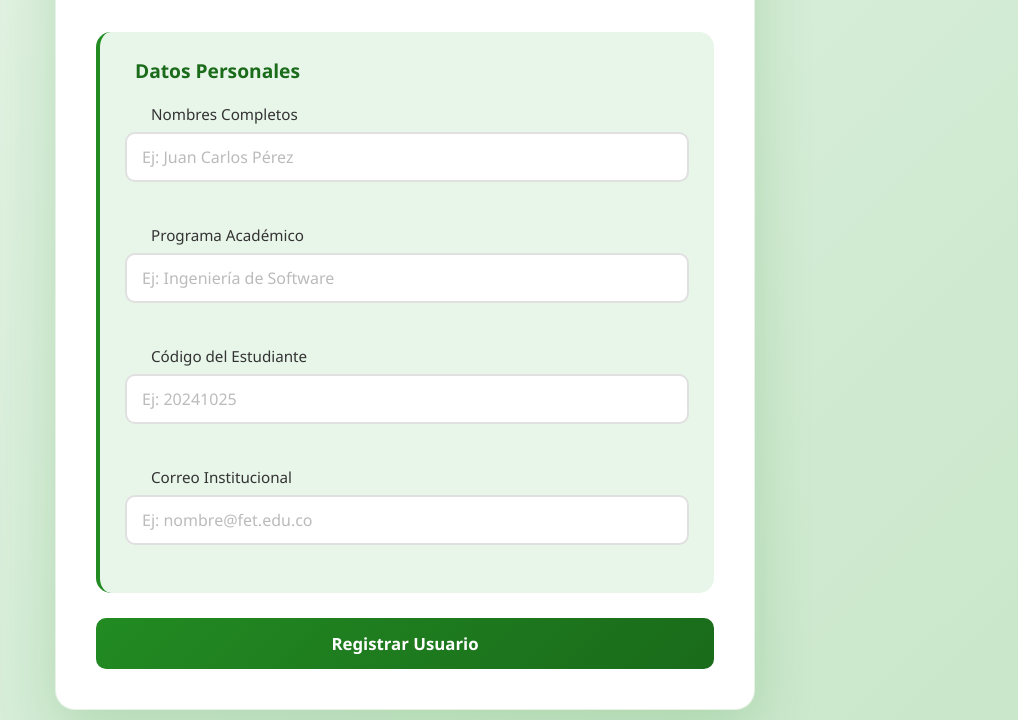
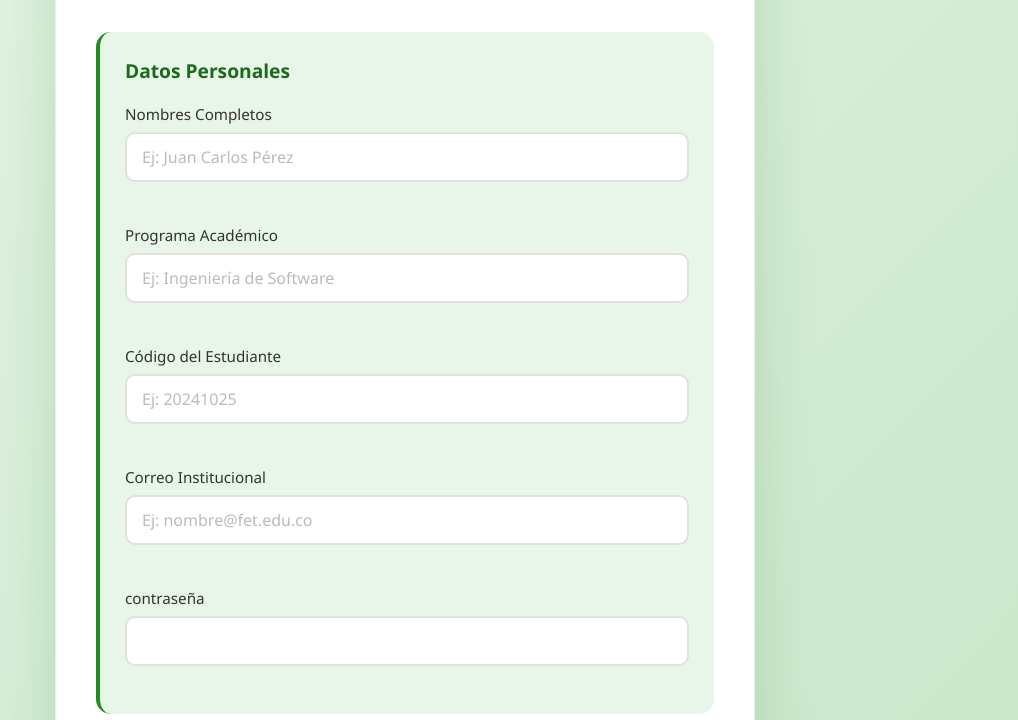
Before and after one commit to INGsoftwareCamilorodriguez/proyecto-del-semestre-3, a plain HTML site: page inicio_de_usuario_y_registro/registro_usuario/registro_usuario.html in a window 1280 px wide. Shown: the part 400-1120 px from the top of the page, without its empty margins (235-1253 px from the left). Drawn offline with Linux system fonts and the light colour scheme; files whose address does not match are found by name.

Commit message:
arreglo del html

```diff
--- a/inicio_de_usuario_y_registro/registro_usuario/registro_usuario.html
+++ b/inicio_de_usuario_y_registro/registro_usuario/registro_usuario.html
@@ -46,30 +46,36 @@
 
           <!-- Datos personales -->
           <div class="form-section">
-            <h2><i class="fas fa-user"></i> Datos Personales</h2>
+            <h2> Datos Personales</h2>
 
             <div class="form-group">
-              <label for="nombre"><i class="fas fa-id-card"></i> Nombres Completos</label>
+              <label for="nombre">Nombres Completos</label>
               <input type="text" id="nombre" name="nombre" placeholder="Ej: Juan Carlos Pérez">
               <span class="error-message" id="errorNombre"></span>
             </div>
 
             <div class="form-group">
-              <label for="programa"><i class="fas fa-graduation-cap"></i> Programa Académico</label>
+              <label for="programa">Programa Académico</label>
               <input type="text" id="programa" name="programa" placeholder="Ej: Ingeniería de Software">
               <span class="error-message" id="errorPrograma"></span>
             </div>
 
             <div class="form-group">
-              <label for="codigoEstudiante"><i class="fas fa-id-badge"></i> Código del Estudiante</label>
+              <label for="codigoEstudiante">Código del Estudiante</label>
               <input type="text" id="codigoEstudiante" name="codigoEstudiante" placeholder="Ej: 20241025">
               <span class="error-message" id="errorCodigoEstudiante"></span>
             </div>
 
             <div class="form-group">
-              <label for="correoInstitucional"><i class="fas fa-envelope"></i> Correo Institucional</label>
+              <label for="correoInstitucional"> Correo Institucional</label>
               <input type="email" id="correoInstitucional" name="correoInstitucional" placeholder="Ej: nombre@fet.edu.co">
               <span class="error-message" id="errorCorreoInstitucional"></span>
+            </div>
+
+            <div class="form-group">
+              <label for="contrasena">contraseña</label>
+              <input type="password" id="contrasena" name="contrasena" >
+              <span class="error-message" id="errorcontrasena"></span>
             </div>
           </div>
 
```
